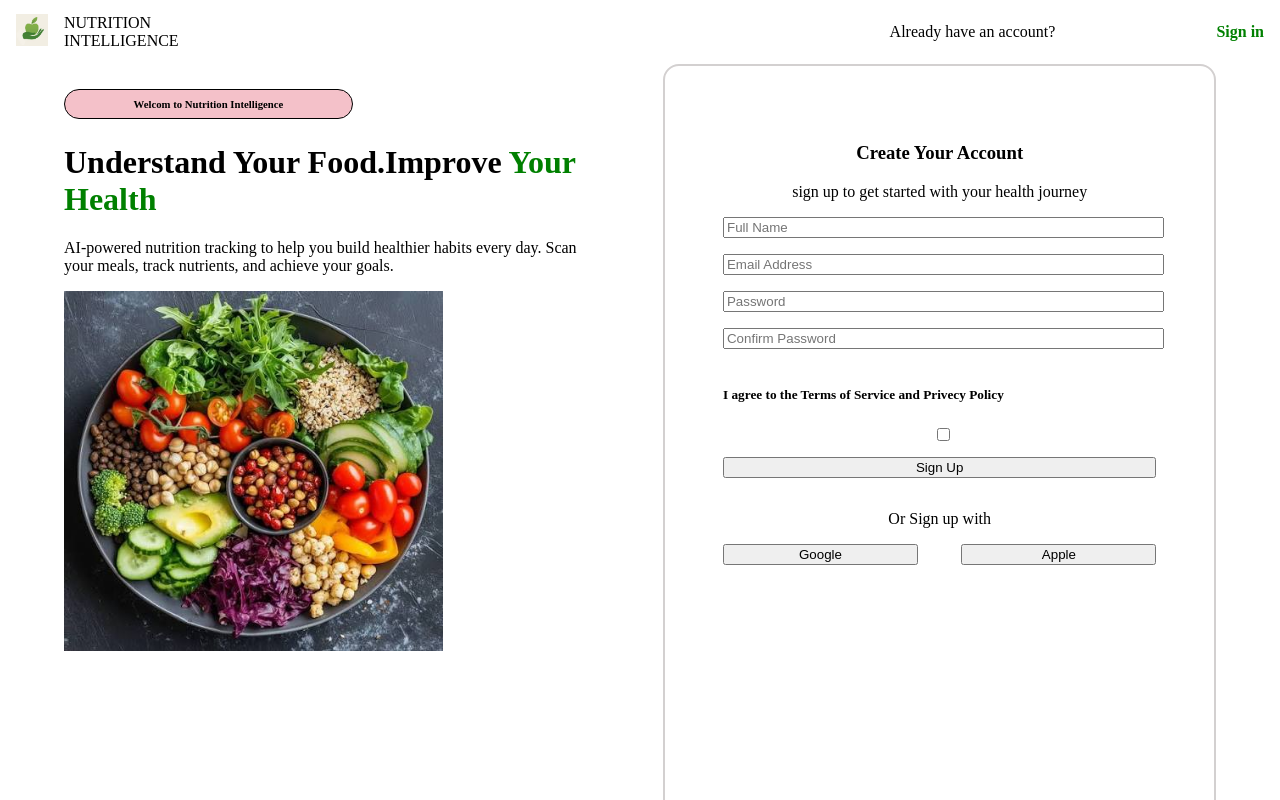
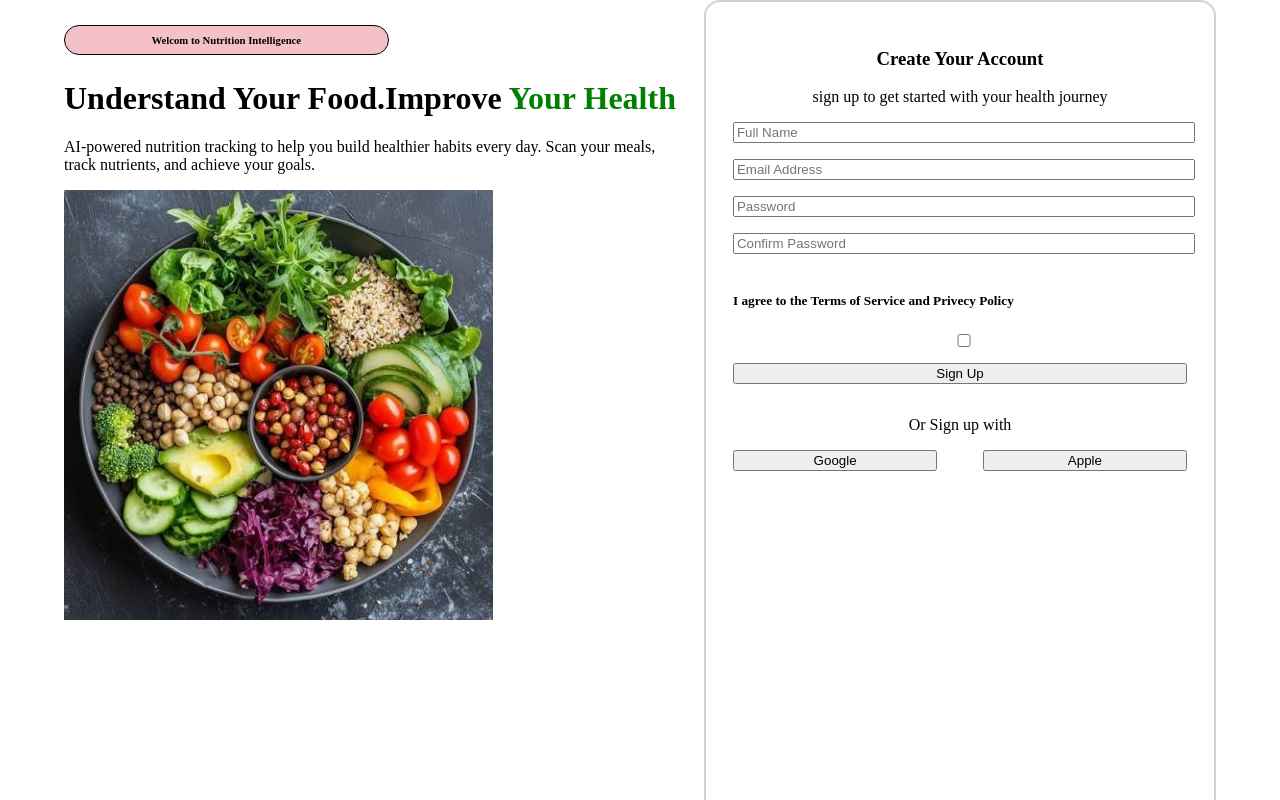
Before and after one commit to sahiba2503/DecodeYourPlateAINutritionIntelligence, a React (Vite) app: page / in a window 1280 px wide. Shown: the top 800 px of the page. Built offline with nearby package versions, Linux system fonts and the light colour scheme.

Commit message:
add sign page

```diff
--- a/src/App.jsx
+++ b/src/App.jsx
@@ -1,12 +1,16 @@
 // import NaveBar from "./component/NaveBar";
 // import MainContainer from "./MainContainer";
-import SignUp from "./SignUp";
+
+import SignIn from "./SignIn";
+
+//  import SignUp from "./SignUp";
 function App() {
   return (
     <div>
         {/* <NaveBar/>
         <MainContainer /> */}
-        <SignUp/>
+         {/* <SignUp/> */}
+        <SignIn />
     </div>
   );
 }
--- /dev/null
+++ b/src/PageMainContaint.jsx
@@ -0,0 +1,17 @@
+
+import nutritionImgB from "./assets/nutritionImgB.jpg"
+
+function PageMainContaint() {
+  return (
+    <div>
+      <div className="mainContant">
+              <h6>Welcom to Nutrition Intelligence</h6>
+              <h1>Understand Your Food.Improve <span >Your Health</span></h1>
+              <p>AI-powered nutrition tracking to help you build healthier habits every day. Scan your meals, track nutrients, and achieve your goals.</p>
+              <img src={nutritionImgB} />
+            </div>
+    </div>
+  )
+}
+
+export default PageMainContaint
--- /dev/null
+++ b/src/PageNave.jsx
@@ -0,0 +1,16 @@
+import nutritionImgC from "./assets/nutritionImgC.jpg"
+
+function PageNave() {
+  return (
+      <div className='SignNavebar'>
+              <div className="navelogoWithContent">
+                  <img src={nutritionImgC} />
+                  <div>NUTRITION <div>INTELLIGENCE</div></div>
+              </div>
+              <div className="aboutAccount"><p>Already have an account?</p><strong>Sign in</strong></div>
+            </div>
+
+  )
+}
+
+export default PageNave
--- /dev/null
+++ b/src/SignIn.jsx
@@ -0,0 +1,17 @@
+import SignPage from "./SignPage"
+import PageMainContaint from "./PageMainContaint"
+
+
+function SignIn() {
+  return (
+    <div className="SignpageContainer">
+
+    <div className="bodyContainer">
+    <PageMainContaint />
+      <SignPage />
+      </div>
+    </div>
+  )
+}
+
+export default SignIn
--- /dev/null
+++ b/src/SignPage.jsx
@@ -0,0 +1,26 @@
+
+
+function SignPage() {
+  return (
+    <div>
+      <div className="signUpForm">
+                <h3 style={{textAlign:"center"}}>Create Your Account</h3>
+                <p style={{textAlign:"center"}}>sign up to get started with your health journey</p>
+                <input type="text"  placeholder="Full Name"/>
+                <input type="emain" placeholder="Email Address" />
+                <input type="password" placeholder="Password" />
+                <input type="text" placeholder="Confirm Password" />
+                <h5>I agree to the Terms of Service and Privecy Policy</h5>
+                <input type="checkbox"/>
+                <button id="signbtn"> Sign Up</button>
+                  <p style={{textAlign:"center"}}>Or Sign up with </p>
+                  <div className="signupOptionBtn">
+                  <button >Google</button>
+                  <button>Apple</button>
+                  </div>
+                </div>
+    </div>
+  )
+}
+
+export default SignPage
--- a/src/SignUp.jsx
+++ b/src/SignUp.jsx
@@ -1,41 +1,17 @@
 
-import nutritionImgC from "./assets/nutritionImgC.jpg";
-import nutritionImgB from "./assets/nutritionImgB.jpg";
+
+import PageNave from "./PageNave";
+import PageMainContaint from "./PageMainContaint";
+import SignPage from "./SignPage";
 function SignUp() {
   return (
     <div className="SignpageContainer">
 
-      <div className='SignNavebar'>
-        <div className="navelogoWithContent">
-            <img src={nutritionImgC} />
-            <div>NUTRITION <div>INTELLIGENCE</div></div>
-        </div>
-        <div className="aboutAccount"><p>Already have an account?</p><strong>Sign in</strong></div>
-      </div>
+      <PageNave />
+      <div className="bodyContainer">
 
-      <div className="bodyContainer">
-            <div className="mainContant">
-              <h6>Welcom to Nutrition Intelligence</h6>
-              <h1>Understand Your Food.Improve <span >Your Health</span></h1>
-              <p>AI-powered nutrition tracking to help you build healthier habits every day. Scan your meals, track nutrients, and achieve your goals.</p>
-              <img src={nutritionImgB} />
-            </div>
-            <div className="signUpForm">
-                <h3 style={{textAlign:"center"}}>Create Your Account</h3>
-                <p style={{textAlign:"center"}}>sign up to get started with your health journey</p>
-                <input type="text"  placeholder="Full Name"/>
-                <input type="emain" placeholder="Email Address" />
-                <input type="password" placeholder="Password" />
-                <input type="text" placeholder="Confirm Password" />
-                <h5>I agree to the Terms of Service and Privecy Policy</h5>
-                <input type="checkbox"/>
-                <button id="signbtn"> Sign Up</button>
-                  <p style={{textAlign:"center"}}>Or Sign up with </p>
-                  <div className="signupOptionBtn">
-                  <button >Google</button>
-                  <button>Apple</button>
-                  </div>
-                </div>
+            <PageMainContaint />
+            <SignPage />
 
           </div>
 
--- a/src/index.css
+++ b/src/index.css
@@ -61,7 +61,7 @@ body {
 }
 .mainContant{
     /* border: 2px solid black; */
-    width: 50%;
+    /* width: 50%; */
 }
 .mainImage{
 /* border: 2px solid green; */
@@ -189,7 +189,7 @@ width: 50%;
 }
 .signUpForm{
     border: 2px solid rgb(211, 208, 208);
-    width: 40%;
+    /* width: 40%; */
     height: 100vh;
     padding: 5%;
     border-radius: 1rem;
```
